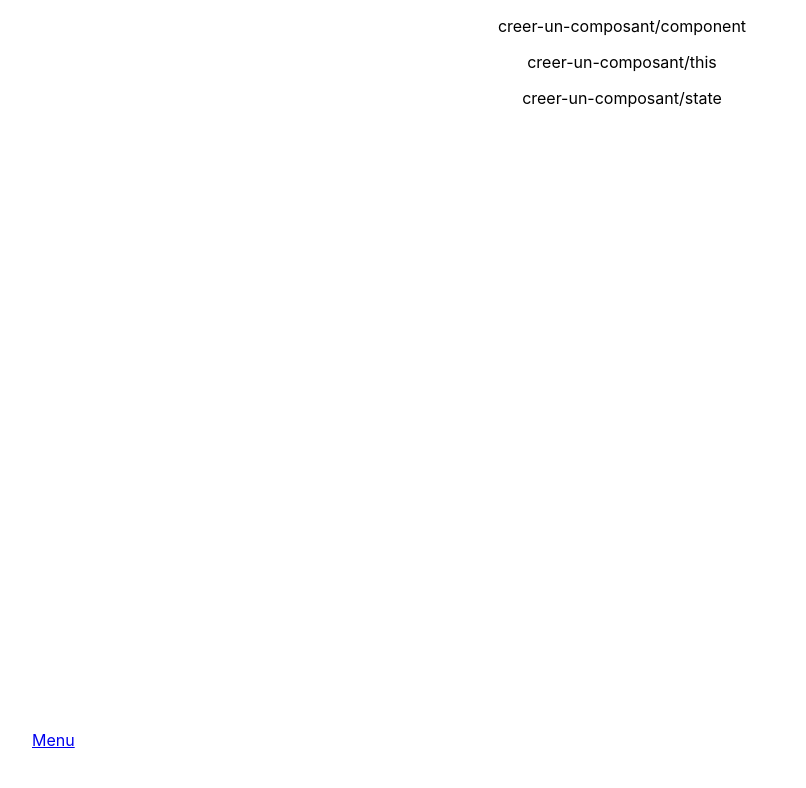
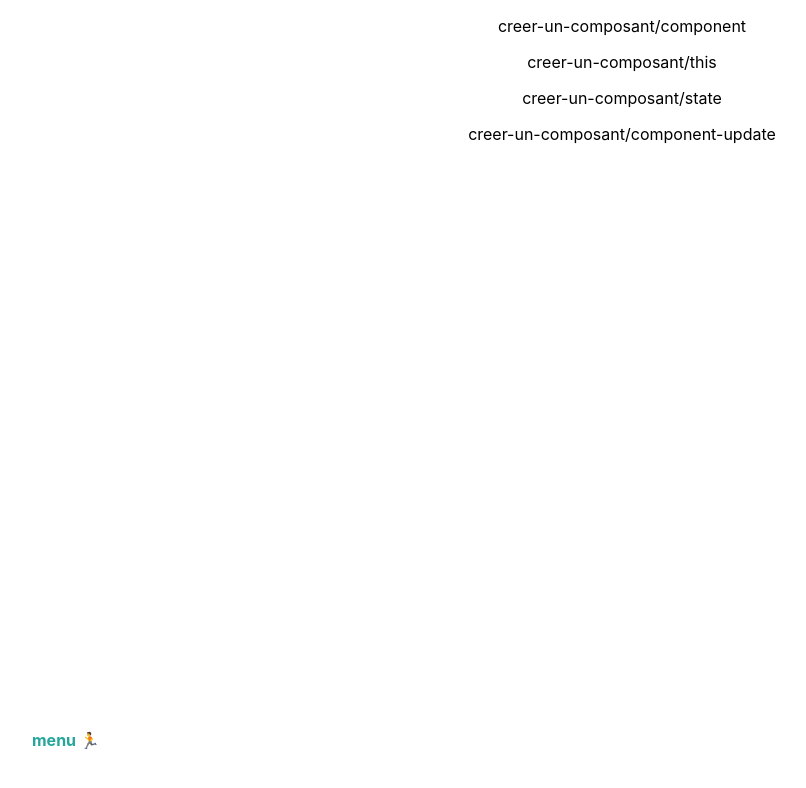
Before and after one commit to dotmind/react-code-sample, a React (Create React App) app: page / in a window 1280 px wide. Shown: the top 788 px of the page, without its empty margins (18-824 px from the left). Built offline with nearby package versions, Linux system fonts and the light colour scheme.

Commit message:
Add component update demo

```diff
--- a/src/App.css
+++ b/src/App.css
@@ -28,4 +28,7 @@ p.link:hover {
   position: absolute;
   left: 50px;
   bottom: 50px;
+  color: #26a69a;
+  text-decoration: none;
+  font-weight: bold;
 }
--- a/src/App.js
+++ b/src/App.js
@@ -31,7 +31,7 @@ class App extends Component {
   render() {
     return (
       <div className="App">
-        <a href={'/'} id={'link-menu'}>Menu</a>
+        <a href={'/'} id={'link-menu'}>menu 🏃</a>
         {this._renderSubComponent()}
       </div>
     );
--- a/src/creer-un-composant/state/State.js
+++ b/src/creer-un-composant/state/State.js
@@ -1,4 +1,4 @@
-import React, { Component } from 'react';
+import React, { Component, Fragment } from 'react';
 
 class Sample extends Component {
 
@@ -16,9 +16,12 @@ class Sample extends Component {
   render() {
     console.count('render');
     return (
-      <button onClick={this._onClick}>
-        <span>Button</span>
-      </button>
+      <Fragment>
+        <button onClick={this._onClick}>
+          <span>Button</span>
+        </button>
+        <small>(Ouvrir la console)</small>
+      </Fragment>
     );
   }
 }
--- a/src/demo-components.js
+++ b/src/demo-components.js
@@ -2,6 +2,7 @@ import React from 'react';
 import SimpleComponentClass from './creer-un-composant/class/Component';
 import SimpleClassMethod from './creer-un-composant/class/Method';
 import SimpleStateDemo from './creer-un-composant/state/State';
+import ComponentUpdate from './creer-un-composant/class/ComponentUpdate';
 
 const components = [
   {
@@ -16,6 +17,10 @@ const components = [
     hash: 'creer-un-composant/state',
     render: () => <SimpleStateDemo />,
   },
+  {
+    hash: 'creer-un-composant/component-update',
+    render: () => <ComponentUpdate />,
+  },
 ];
 
 export default components;
```
